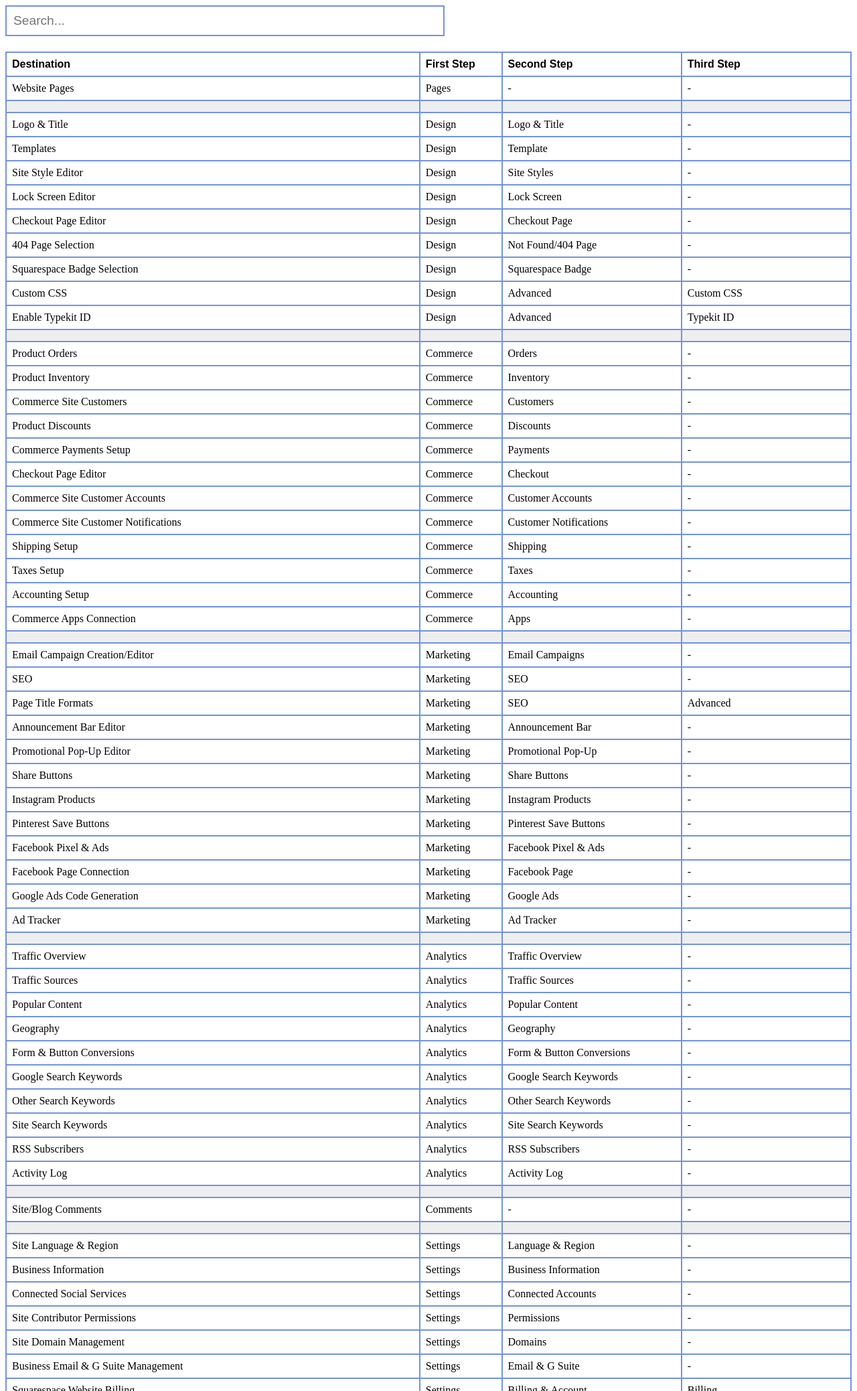
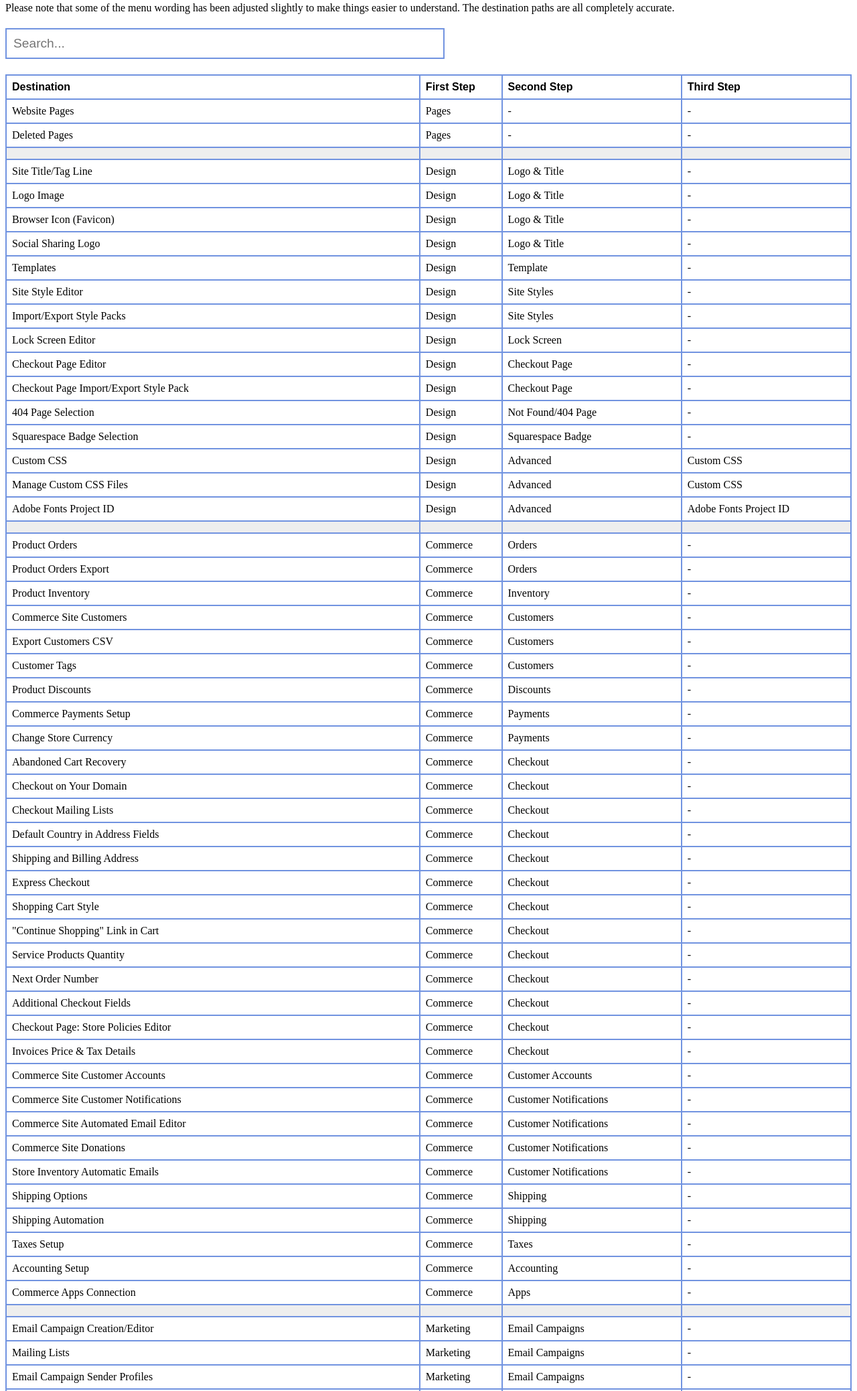
Before and after one commit to seananderson13/Filter-Table, a plain HTML site: page index.html in a window 1280 px wide. Shown: the part 99-2176 px from the top of the page at 67% size. Drawn offline with nearby package versions, Linux system fonts and the light colour scheme.

Commit message:
Additional extensive update on the HTML code

```diff
--- a/index.html
+++ b/index.html
@@ -15,7 +15,9 @@
 
 <h2>Filter Table</h2>
 
-<p>Type something in the input field to search the table for what Squarespace Sidebar feature you're looking for or how to get there:</p>
+<p>Type something in the input field to search the table for what Squarespace Sidebar feature you're looking for or how to get there.</p>
+
+<p>Please note that some of the menu wording has been adjusted slightly to make things easier to understand. The destination paths are all completely accurate.</p>
 
 <input id="myInput" type="text" placeholder="Search...">
 
@@ -37,6 +39,12 @@
       <td>-</td>
       <td>-</td>
     </tr>
+    <tr>
+      <td>Deleted Pages</td>
+      <td>Pages</td>
+      <td>-</td>
+      <td>-</td>
+    </tr>
     <tr class="blank">
       <td></td>
       <td></td>
@@ -44,7 +52,25 @@
       <td></td>
     </tr>
     <tr>
+      <td>Site Title/Tag Line</td>
+      <td>Design</td>
       <td>Logo & Title</td>
+      <td>-</td>
+    </tr>
+    <tr>
+      <td>Logo Image</td>
+      <td>Design</td>
+      <td>Logo & Title</td>
+      <td>-</td>
+    </tr>
+    <tr>
+      <td>Browser Icon (Favicon)</td>
+      <td>Design</td>
+      <td>Logo & Title</td>
+      <td>-</td>
+    </tr>
+    <tr>
+      <td>Social Sharing Logo</td>
       <td>Design</td>
       <td>Logo & Title</td>
       <td>-</td>
@@ -62,6 +88,12 @@
       <td>-</td>
     </tr>
     <tr>
+      <td>Import/Export Style Packs</td>
+      <td>Design</td>
+      <td>Site Styles</td>
+      <td>-</td>
+    </tr>
+    <tr>
       <td>Lock Screen Editor</td>
       <td>Design</td>
       <td>Lock Screen</td>
@@ -69,6 +101,12 @@
     </tr>
     <tr>
       <td>Checkout Page Editor</td>
+      <td>Design</td>
+      <td>Checkout Page</td>
+      <td>-</td>
+    </tr>
+    <tr>
+      <td>Checkout Page Import/Export Style Pack</td>
       <td>Design</td>
       <td>Checkout Page</td>
       <td>-</td>
@@ -92,10 +130,16 @@
       <td>Custom CSS</td>
     </tr>
     <tr>
-      <td>Enable Typekit ID</td>
+      <td>Manage Custom CSS Files</td>
       <td>Design</td>
       <td>Advanced</td>
-      <td>Typekit ID</td>
+      <td>Custom CSS</td>
+    </tr>
+    <tr>
+      <td>Adobe Fonts Project ID</td>
+      <td>Design</td>
+      <td>Advanced</td>
+      <td>Adobe Fonts Project ID</td>
     </tr>
     <tr class="blank">
       <td></td>
@@ -105,6 +149,12 @@
     </tr>
     <tr>
       <td>Product Orders</td>
+      <td>Commerce</td>
+      <td>Orders</td>
+      <td>-</td>
+    </tr>
+    <tr>
+      <td>Product Orders Export</td>
       <td>Commerce</td>
       <td>Orders</td>
       <td>-</td>
@@ -122,6 +172,18 @@
       <td>-</td>
     </tr>
     <tr>
+      <td>Export Customers CSV</td>
+      <td>Commerce</td>
+      <td>Customers</td>
+      <td>-</td>
+    </tr>
+    <tr>
+      <td>Customer Tags</td>
+      <td>Commerce</td>
+      <td>Customers</td>
+      <td>-</td>
+    </tr>
+    <tr>
       <td>Product Discounts</td>
       <td>Commerce</td>
       <td>Discounts</td>
@@ -134,7 +196,85 @@
       <td>-</td>
     </tr>
     <tr>
-      <td>Checkout Page Editor</td>
+      <td>Change Store Currency</td>
+      <td>Commerce</td>
+      <td>Payments</td>
+      <td>-</td>
+    </tr>
+    <tr>
+      <td>Abandoned Cart Recovery</td>
+      <td>Commerce</td>
+      <td>Checkout</td>
+      <td>-</td>
+    </tr>
+    <tr>
+      <td>Checkout on Your Domain</td>
+      <td>Commerce</td>
+      <td>Checkout</td>
+      <td>-</td>
+    </tr>
+    <tr>
+      <td>Checkout Mailing Lists</td>
+      <td>Commerce</td>
+      <td>Checkout</td>
+      <td>-</td>
+    </tr>
+    <tr>
+      <td>Default Country in Address Fields</td>
+      <td>Commerce</td>
+      <td>Checkout</td>
+      <td>-</td>
+    </tr>
+    <tr>
+      <td>Shipping and Billing Address</td>
+      <td>Commerce</td>
+      <td>Checkout</td>
+      <td>-</td>
+    </tr>
+    <tr>
+      <td>Express Checkout</td>
+      <td>Commerce</td>
+      <td>Checkout</td>
+      <td>-</td>
+    </tr>
+    <tr>
+      <td>Shopping Cart Style</td>
+      <td>Commerce</td>
+      <td>Checkout</td>
+      <td>-</td>
+    </tr>
+    <tr>
+      <td>"Continue Shopping" Link in Cart</td>
+      <td>Commerce</td>
+      <td>Checkout</td>
+      <td>-</td>
+    </tr>
+    <tr>
+      <td>Service Products Quantity</td>
+      <td>Commerce</td>
+      <td>Checkout</td>
+      <td>-</td>
+    </tr>
+    <tr>
+      <td>Next Order Number</td>
+      <td>Commerce</td>
+      <td>Checkout</td>
+      <td>-</td>
+    </tr>
+    <tr>
+      <td>Additional Checkout Fields</td>
+      <td>Commerce</td>
+      <td>Checkout</td>
+      <td>-</td>
+    </tr>
+    <tr>
+      <td>Checkout Page: Store Policies Editor</td>
+      <td>Commerce</td>
+      <td>Checkout</td>
+      <td>-</td>
+    </tr>
+    <tr>
+      <td>Invoices Price & Tax Details</td>
       <td>Commerce</td>
       <td>Checkout</td>
       <td>-</td>
@@ -152,7 +292,31 @@
       <td>-</td>
     </tr>
     <tr>
-      <td>Shipping Setup</td>
+      <td>Commerce Site Automated Email Editor</td>
+      <td>Commerce</td>
+      <td>Customer Notifications</td>
+      <td>-</td>
+    </tr>
+    <tr>
+      <td>Commerce Site Donations</td>
+      <td>Commerce</td>
+      <td>Customer Notifications</td>
+      <td>-</td>
+    </tr>
+    <tr>
+      <td>Store Inventory Automatic Emails</td>
+      <td>Commerce</td>
+      <td>Customer Notifications</td>
+      <td>-</td>
+    </tr>
+    <tr>
+      <td>Shipping Options</td>
+      <td>Commerce</td>
+      <td>Shipping</td>
+      <td>-</td>
+    </tr>
+    <tr>
+      <td>Shipping Automation</td>
       <td>Commerce</td>
       <td>Shipping</td>
       <td>-</td>
@@ -188,7 +352,31 @@
       <td>-</td>
     </tr>
     <tr>
+      <td>Mailing Lists</td>
+      <td>Marketing</td>
+      <td>Email Campaigns</td>
+      <td>-</td>
+    </tr>
+    <tr>
+      <td>Email Campaign Sender Profiles</td>
+      <td>Marketing</td>
+      <td>Email Campaigns</td>
+      <td>-</td>
+    </tr>
+    <tr>
+      <td>Site Title</td>
+      <td>Marketing</td>
       <td>SEO</td>
+      <td>-</td>
+    </tr>
+    <tr>
+      <td>Site Meta Description</td>
+      <td>Marketing</td>
+      <td>SEO</td>
+      <td>-</td>
+    </tr>
+    <tr>
+      <td>Search Results Preview</td>
       <td>Marketing</td>
       <td>SEO</td>
       <td>-</td>
@@ -218,13 +406,13 @@
       <td>-</td>
     </tr>
     <tr>
-      <td>Instagram Products</td>
+      <td>Products on Instagram</td>
       <td>Marketing</td>
-      <td>Instagram Products</td>
+      <td>Products on Instagram</td>
       <td>-</td>
     </tr>
     <tr>
-      <td>Pinterest Save Buttons</td>
+      <td>Pinterest Save Button Editor</td>
       <td>Marketing</td>
       <td>Pinterest Save Buttons</td>
       <td>-</td>
@@ -242,7 +430,7 @@
       <td>-</td>
     </tr>
     <tr>
-      <td>Google Ads Code Generation</td>
+      <td>Google Ads Credit Code Generation</td>
       <td>Marketing</td>
       <td>Google Ads</td>
       <td>-</td>
@@ -338,13 +526,55 @@
       <td></td>
     </tr>
     <tr>
+      <td>Site Visibility</td>
+      <td>Settings</td>
+      <td>-</td>
+      <td>-</td>
+    </tr>
+    <tr>
       <td>Site Language & Region</td>
       <td>Settings</td>
       <td>Language & Region</td>
       <td>-</td>
     </tr>
     <tr>
+      <td>Business Name</td>
+      <td>Settings</td>
       <td>Business Information</td>
+      <td>-</td>
+    </tr>
+    <tr>
+      <td>Business Address</td>
+      <td>Settings</td>
+      <td>Business Information</td>
+      <td>-</td>
+    </tr>
+    <tr>
+      <td>Contact Phone Number</td>
+      <td>Settings</td>
+      <td>Business Information</td>
+      <td>-</td>
+    </tr>
+    <tr>
+      <td>Contact Email</td>
+      <td>Settings</td>
+      <td>Business Information</td>
+      <td>-</td>
+    </tr>
+    <tr>
+      <td>Physical Location</td>
+      <td>Settings</td>
+      <td>Business Information</td>
+      <td>-</td>
+    </tr>
+    <tr>
+      <td>Business Hours</td>
+      <td>Settings</td>
+      <td>Business Information</td>
+      <td>-</td>
+    </tr>
+    <tr>
+      <td>Tax Registration ID</td>
       <td>Settings</td>
       <td>Business Information</td>
       <td>-</td>
@@ -392,19 +622,25 @@
       <td>Login History</td>
     </tr>
     <tr>
-      <td>Mobile Device Information Bar & Editor</td>
+      <td>Mobile Information Bar & Editor</td>
       <td>Settings</td>
       <td>Mobile Information Bar</td>
       <td>-</td>
     </tr>
     <tr>
-      <td>Site Cookies & Data Editor</td>
+      <td>Cookies & Visitor Data Editor</td>
       <td>Settings</td>
       <td>Cookies & Visitor Data</td>
       <td>-</td>
     </tr>
     <tr>
-      <td>Blogging Page Settings</td>
+      <td>Squarespace Analytics Settings</td>
+      <td>Settings</td>
+      <td>Cookies & Visitor Data</td>
+      <td>-</td>
+    </tr>
+    <tr>
+      <td>Blog Post URL Format</td>
       <td>Settings</td>
       <td>Blogging</td>
       <td>-</td>
@@ -416,13 +652,31 @@
       <td>Comment Settings</td>
     </tr>
     <tr>
+      <td>Disqus Shortname</td>
+      <td>Settings</td>
+      <td>Blogging</td>
+      <td>-</td>
+    </tr>
+    <tr>
+      <td>Simple Liking</td>
+      <td>Settings</td>
+      <td>Blogging</td>
+      <td>-</td>
+    </tr>
+    <tr>
+      <td>Accelerated Mobile Pages (AMP)</td>
+      <td>Settings</td>
+      <td>Blogging</td>
+      <td>-</td>
+    </tr>
+    <tr>
       <td>Squarespace Default Text Editor</td>
       <td>Settings</td>
       <td>Advanced</td>
       <td>Default Text Editor</td>
     </tr>
     <tr>
-      <td>Escape Key Login</td>
+      <td>Login with Escape Key</td>
       <td>Settings</td>
       <td>Advanced</td>
       <td>Escape Key</td>
@@ -458,7 +712,7 @@
       <td>URL Mappings</td>
     </tr>
     <tr>
-      <td>Import Uploaded Image Metadata</td>
+      <td>Image Metadata Importing</td>
       <td>Settings</td>
       <td>Advanced</td>
       <td>Image Metadata Importing</td>
```
